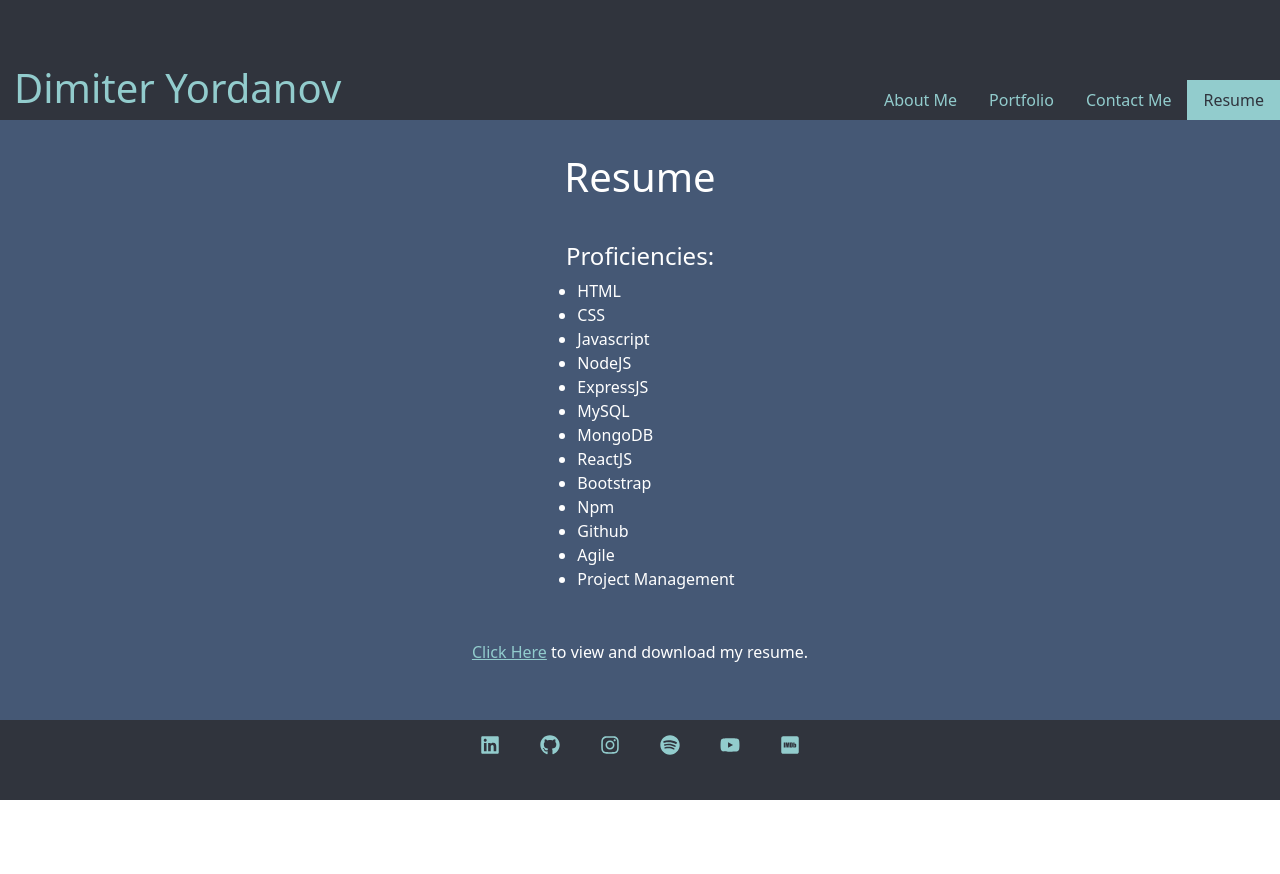
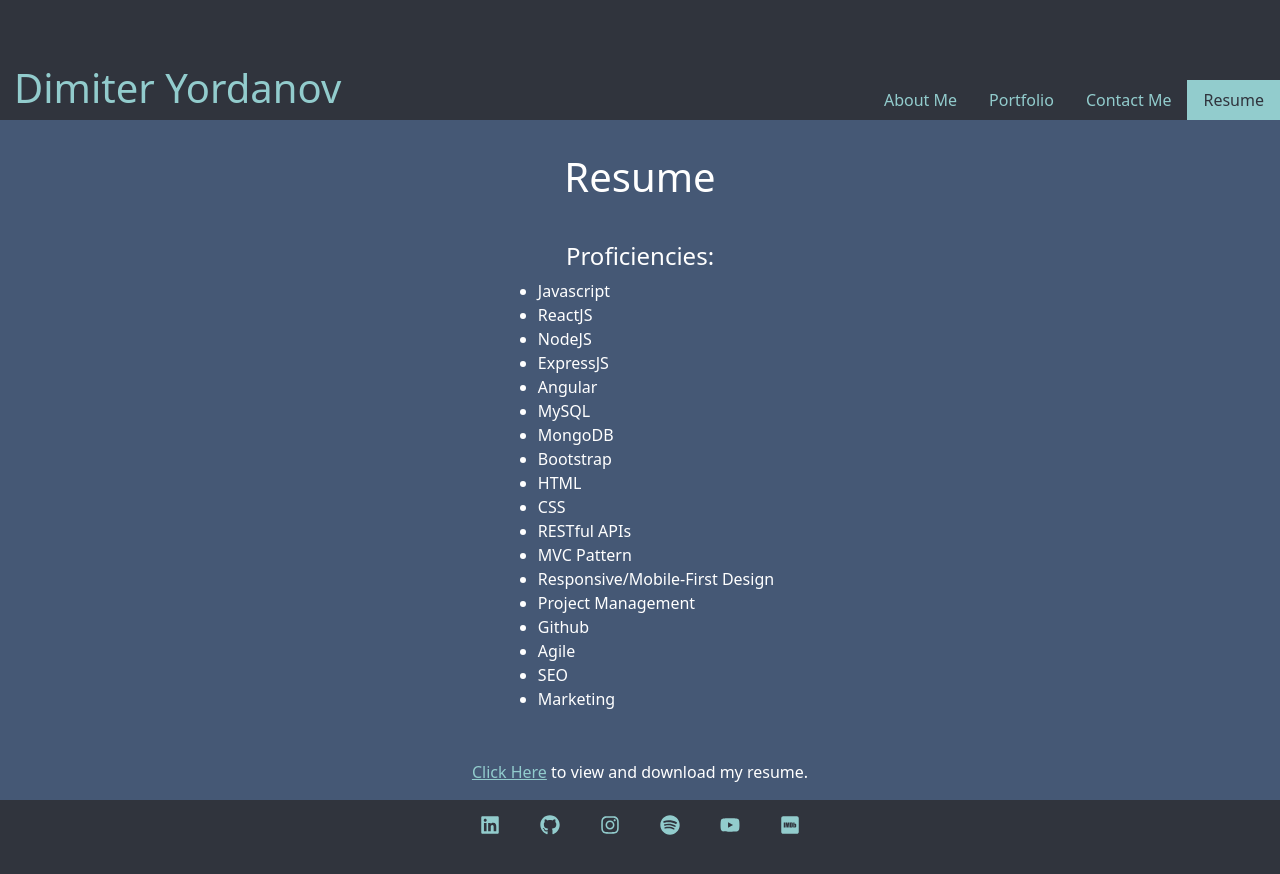
Before and after one commit to dimitermusic/react-portfolio, a React (Create React App) app: page / in a window 1280 px wide. Both pictures are taken after a click on the link "Resume". Shown: the top 874 px of the page. Before the commit the page ends 800 px from the top, so only its background shows below. Built offline with nearby package versions, Linux system fonts and the light colour scheme.

Commit message:
updated proficiencies

```diff
--- a/src/components/pages/AboutMe.js
+++ b/src/components/pages/AboutMe.js
@@ -8,9 +8,9 @@ export default function AboutMe() {
       <h1>
         About Me
       </h1>
-      <img src={dimiterProfile} alt="dimiter yordanov"/>
+      <img src={dimiterProfile} alt="dimiter yordanov" />
       <p>
-        Established, award-winning music composer (Netflix, Hulu, Prime Video, NEON), musical artist, and full stack web developer. At the core, I am a problem solver, learner, and creative visionary. Always growing and discovering.
+        Full Stack Web Developer and established, award-winning music composer and songwriter with strong storytelling and problem-solving abilities. Notable experience embodying the essence of stories and visuals through music for Netflix, Hulu, Prime Video, NEON, and more. Eager to leverage my extensive experience in Film and TV, Creative Direction, Team Management, Marketing and Design to build onto my Web Development skills and become a positive contribution to an engineering team as well as an impact in the world of mobile user experience.
       </p>
     </div>
   );
--- a/src/components/pages/Resume.js
+++ b/src/components/pages/Resume.js
@@ -11,19 +11,24 @@ export default function Resume() {
         Proficiencies:
       </h4>
       <ul>
+        <li>Javascript</li>
+        <li>ReactJS</li>
+        <li>NodeJS</li>
+        <li>ExpressJS</li>
+        <li>Angular</li>
+        <li>MySQL</li>
+        <li>MongoDB</li>
+        <li>Bootstrap</li>
         <li>HTML</li>
         <li>CSS</li>
-        <li>Javascript</li>
-        <li>NodeJS</li>
-        <li>ExpressJS</li>
-        <li>MySQL</li>
-        <li>MongoDB</li>
-        <li>ReactJS</li>
-        <li>Bootstrap</li>
-        <li>Npm</li>
+        <li>RESTful APIs</li>
+        <li>MVC Pattern</li>
+        <li>Responsive/Mobile-First Design</li>
+        <li>Project Management</li>
         <li>Github</li>
         <li>Agile</li>
-        <li>Project Management</li>
+        <li>SEO</li>
+        <li>Marketing</li>
       </ul>
       <div className="resume-link">
         <p>
```
